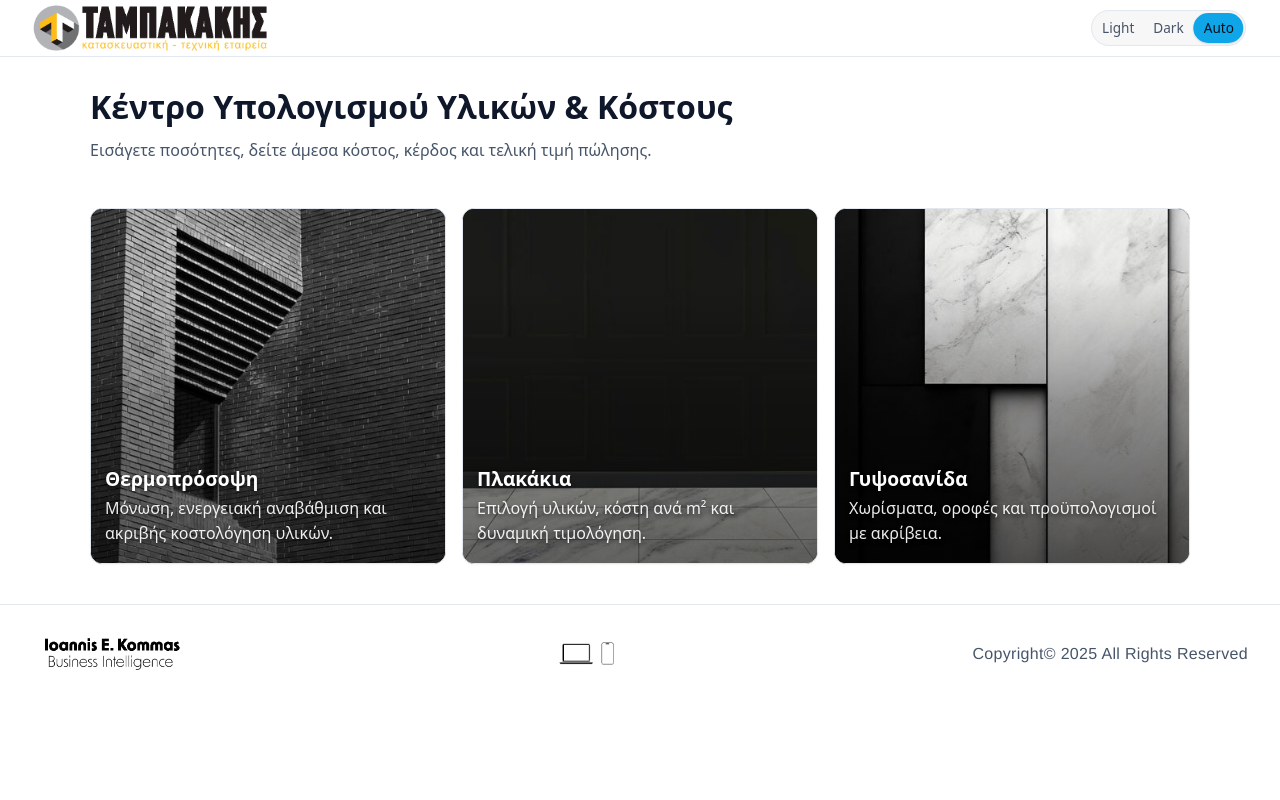
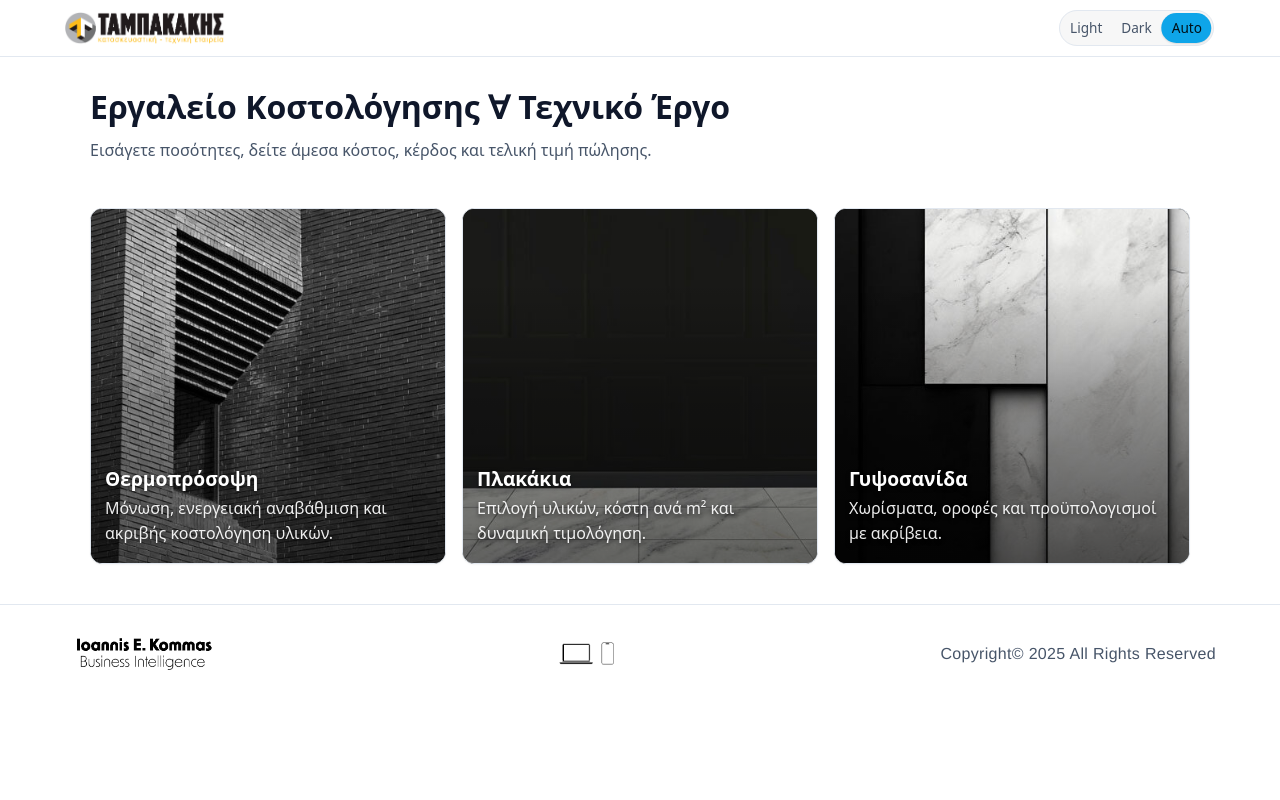
Before and after one commit to johnkommas/Tampakakis, a FastAPI app: page / in a window 1280 px wide. Run offline with FastAPI, Linux system fonts and the light colour scheme; parts of the project's set-up code (start-up, migrations or seed data) failed here and were passed over.

Commit message:
Update vanilla Greek hero text, refine footer links with LinkedIn, and adjust styling (font size, layout, and logo impact)

```diff
--- a/static/styles.css
+++ b/static/styles.css
@@ -35,14 +35,14 @@
 select,
 textarea,
 button {
-  font-size: 16px;
+  font-size: 17px;
 }
 
 .container {
-  width: 100%;
+  width: 90%;
   max-width: 1100px;
   margin: 0 auto;
-  padding: 0 16px;
+  padding: 0 17px;
 }
 
 /* Wider container for large screens on selected pages (keeps header/footer safe at default width) */
@@ -76,12 +76,10 @@
   gap: 12px;
 }
 
-.site-header .brand .brand-logo {
-  height: 50px !important;
-}
 
 
-.brand-logo { height: 18px; width: auto; display: block; }
+
+.brand-logo { height: 50px; width: auto; display: block; }
 /* Theme-specific header logos */
 .brand-logo--dark { display: none; }
 [data-theme="dark"] .brand-logo--light { display: none; }
--- a/templates/base.html
+++ b/templates/base.html
@@ -43,8 +43,10 @@
   <footer class="site-footer">
     <div class="container footer-inner">
       <div class="footer-left">
-        <img src="/images/FooterLogoLight.png" alt="Ταμπακάκης" class="footer-logo footer-logo--light">
-        <img src="/images/FooterLogoDark.png" alt="Ταμπακάκης" class="footer-logo footer-logo--dark">
+        <a href="https://www.linkedin.com/in/ioannis-e-kommas-6a8004a6/" target="_blank" rel="noopener noreferrer" aria-label="LinkedIn προφίλ του Ιωάννη Ε. Κόμμα">
+          <img src="/images/FooterLogoLight.png" alt="Ταμπακάκης" class="footer-logo footer-logo--light">
+          <img src="/images/FooterLogoDark.png" alt="Ταμπακάκης" class="footer-logo footer-logo--dark">
+        </a>
       </div>
       <div class="footer-center">
         <img src="/images/CompatibleLight.png" alt="Compatible με Light theme" class="compat-img compat-img--light">
--- a/templates/index.html
+++ b/templates/index.html
@@ -2,7 +2,7 @@
 
 {% block content %}
   <section class="hero">
-    <h1>Κέντρο Υπολογισμού Υλικών & Κόστους</h1>
+    <h1>Εργαλείο Κοστολόγησης ∀ Τεχνικό Έργο</h1>
     <p>Εισάγετε ποσότητες, δείτε άμεσα κόστος, κέρδος και τελική τιμή πώλησης.</p>
   </section>
 
```
